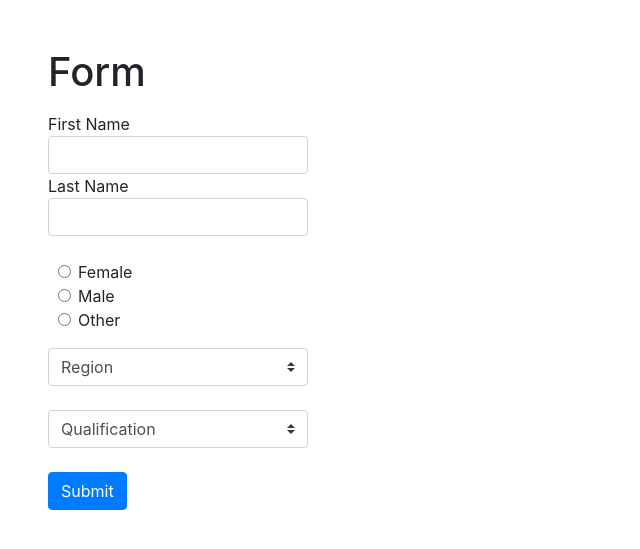
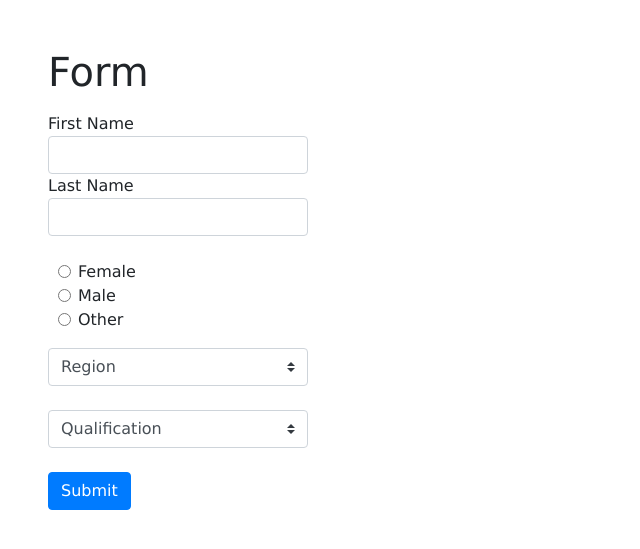
Before and after one commit to JMian/cs50, a Flask app: page /form in a window 1280 px wide. Shown: the part 60-609 px from the top of the page, without its empty margins (0-640 px from the left). Run offline with Flask 2, Linux system fonts and the light colour scheme; some libraries are stand-ins or nearby versions.

Commit message:
20190717T161123Z

```diff
--- a/static/styles.css
+++ b/static/styles.css
@@ -1 +1,5 @@
 /* TODO */
+.fillform {
+    width: 260px;
+    font-family: "Lucida Sans Unicode", "Lucida Grande", sans-serif;
+}
--- a/templates/form.html
+++ b/templates/form.html
@@ -1,7 +1,7 @@
 {% extends "layout.html" %}
 
 {% block main %}
-    <div style="width:260px">
+    <div class="fillform">
         <!-- http://getbootstrap.com/docs/4.1/content/typography/ -->
         <h1 class="mb-3">Form</h1>
 
@@ -14,12 +14,12 @@
 
             <br>
             <div class="form-group" style="padding-left:30px">
-                <input type="radio" name="gender" class="form-check-input" id="female" value ="Female"required>
-                <label for="female" class="form-check-label"> Female </label></br>
+                <input type="radio" name="gender" class="form-check-input" id="female" value ="Female" required>
+                <label for="female" class="form-check-label"> Female </label><br>
                 <input type="radio" name="gender" class="form-check-input" id="male" value="Male" required>
-                <label for="male" class="form-check-label"> Male </label></br>
+                <label for="male" class="form-check-label"> Male </label><br>
                 <input type="radio" name="gender" class="form-check-input" id="genderother" value="Other" required>
-                <label for="genderother" class="form-check-label"> Other </label></br>
+                <label for="genderother" class="form-check-label"> Other </label><br>
             </div>
 
             <select name="region" class="custom-select" required>
@@ -30,7 +30,7 @@
                 <option value="Europe">Europe</option>
                 <option value="Oceania">Oceania</option>
             </select>
-            <br></br>
+            <br><br/>
             <select name="qualification" class="custom-select" required>
                 <option disabled selected value="">Qualification</option>
                 <option value="Diploma">Diploma</option>
@@ -40,7 +40,7 @@
                 <option value="Professional Qualification">Professional Qualification</option>
                 <option value="Others">Others</option>
             </select>
-            <br></br>
+            <br><br/>
             <!-- http://getbootstrap.com/docs/4.1/components/buttons/ -->
             <button class="btn btn-primary" type="submit">Submit</button>
 
```
